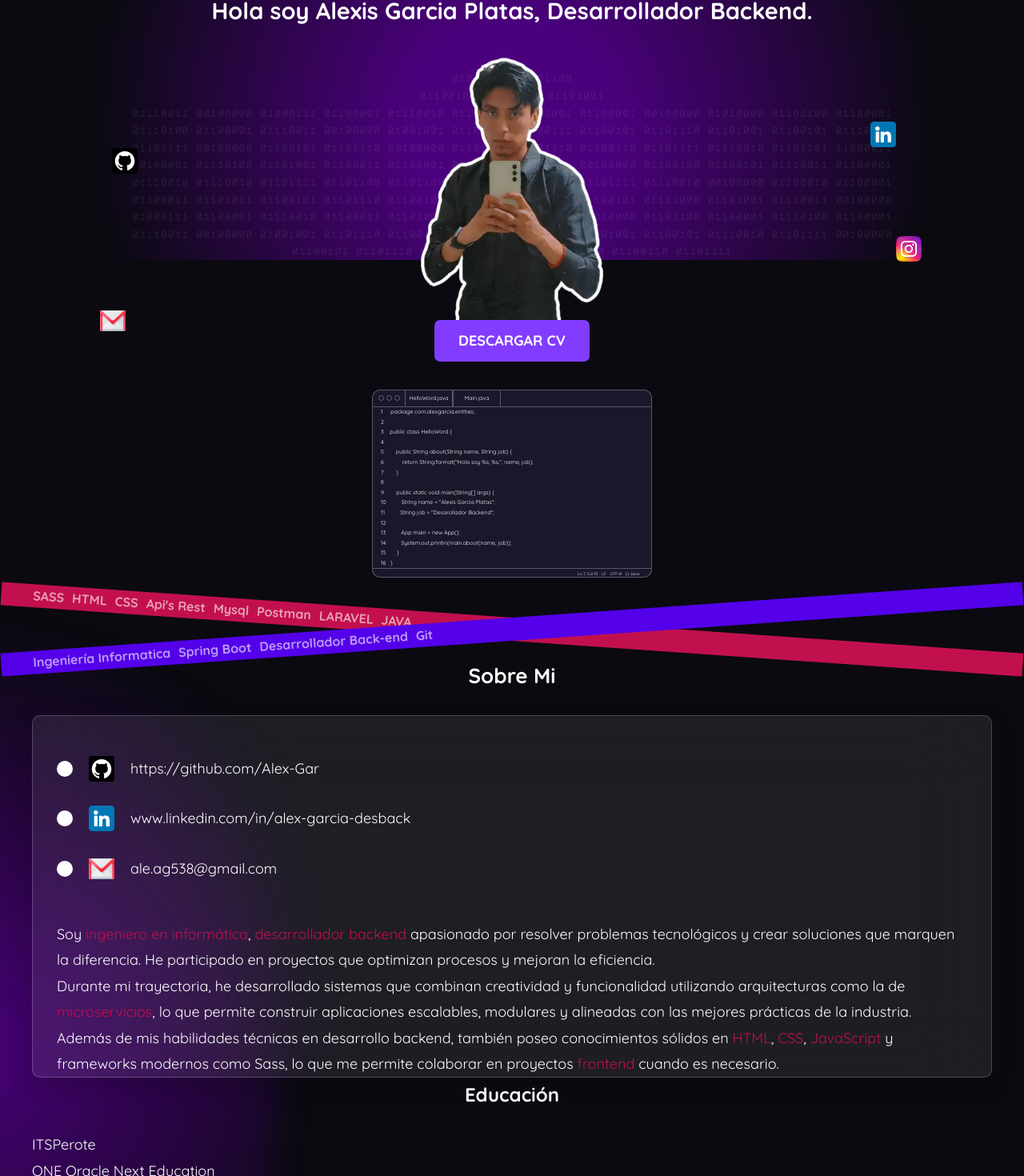
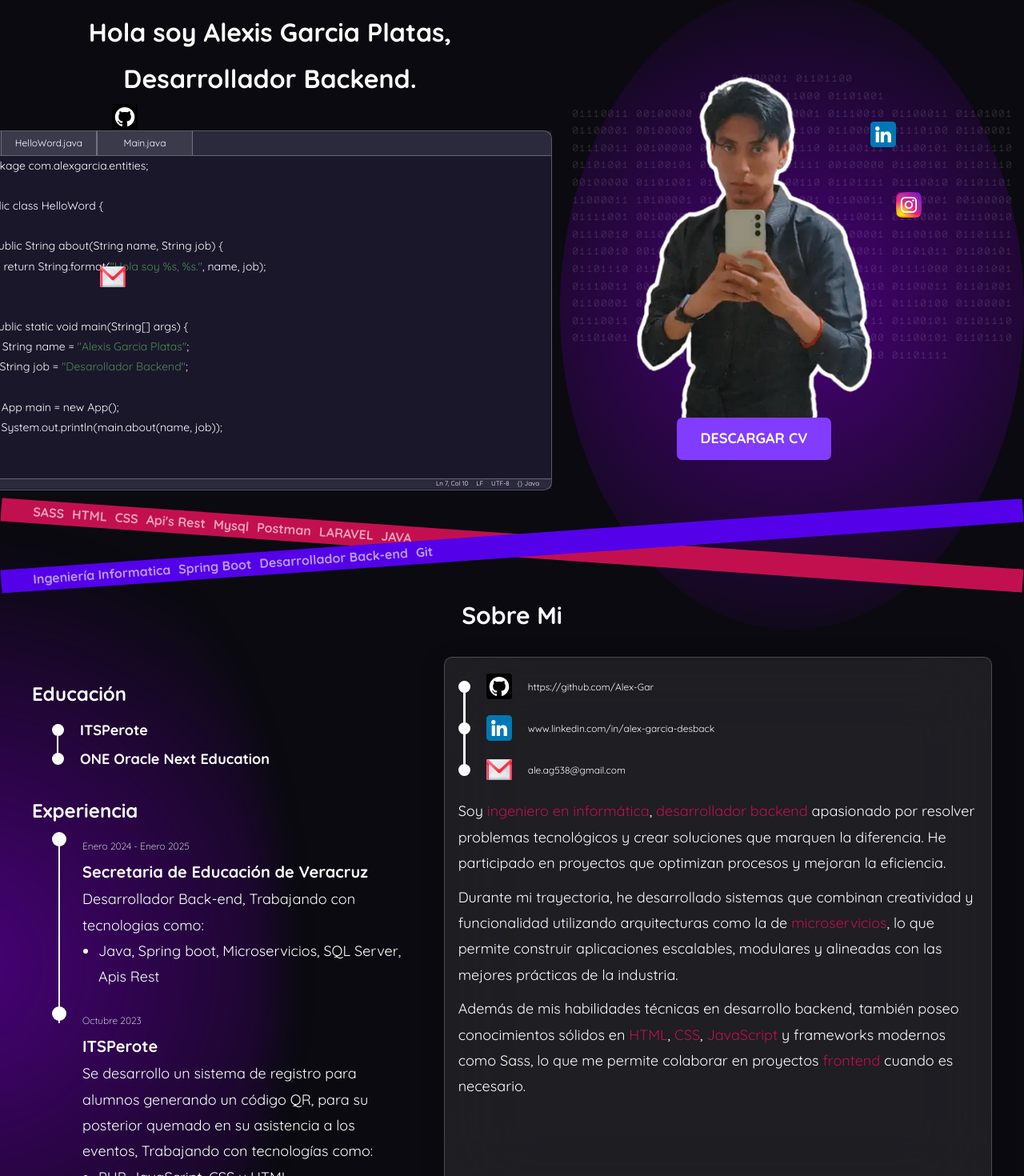
Before and after one commit to Alex-Gar/AXG-PORTAFOLIO-WEB, an Angular app: page / in a window 1280 px wide. Shown: the part 95-1565 px from the top of the page at 80% size. Built offline with nearby package versions, Linux system fonts and the light colour scheme.

Commit message:
Se empezo a crear las vista para dispositivos grnades

```diff
--- a/src/app/layouts/header/header.component.html
+++ b/src/app/layouts/header/header.component.html
@@ -66,7 +66,7 @@
                         '{' }}
                         <br>
                         6&nbsp;&nbsp;&nbsp;&nbsp;&nbsp;&nbsp;&nbsp;&nbsp;&nbsp;&nbsp;&nbsp;&nbsp;return
-                        String.format("Hola soy %s, %s.", name, job);
+                        String.format(<span class="cadenas">"Hola soy %s, %s."</span>, name, job);
                         <br>
                         7&nbsp;&nbsp;&nbsp;&nbsp;&nbsp;&nbsp;&nbsp;&nbsp;{{ '}' }}
                         <br>
@@ -75,11 +75,11 @@
                         9&nbsp;&nbsp;&nbsp;&nbsp;&nbsp;&nbsp;&nbsp;&nbsp;public static void main(String[] args) {{ '{'
                         }}
                         <br>
-                        10&nbsp;&nbsp;&nbsp;&nbsp;&nbsp;&nbsp;&nbsp;&nbsp;&nbsp;&nbsp;String name = "Alexis Garcia
-                        Platas";
+                        10&nbsp;&nbsp;&nbsp;&nbsp;&nbsp;&nbsp;&nbsp;&nbsp;&nbsp;&nbsp;String name = <span class="cadenas">"Alexis Garcia
+                        Platas"</span>;
                         <br>
-                        11&nbsp;&nbsp;&nbsp;&nbsp;&nbsp;&nbsp;&nbsp;&nbsp;&nbsp;&nbsp;String job = "Desarollador
-                        Backend";
+                        11&nbsp;&nbsp;&nbsp;&nbsp;&nbsp;&nbsp;&nbsp;&nbsp;&nbsp;&nbsp;String job = <span class="cadenas">"Desarollador
+                        Backend"</span>;
                         <br>
                         12
                         <br>
--- a/src/app/layouts/header/header.component.scss
+++ b/src/app/layouts/header/header.component.scss
@@ -1,22 +1,23 @@
 @use "base/variables" as v;
+@use "base/mixins" as mx;
 
 .gradiente {
   position: absolute;
-  width: 100%;
-  // height: 60rem;
-  background: radial-gradient(
-    circle,
-    rgb(74, 1, 123) 20%,
-    rgba(10, 10, 16, 1) 80%
-  );
-
+  // width: 100%;
+  background: radial-gradient(circle, rgba(74, 1, 123), transparent 90%);
+  @include mx.tablet_pequena {
+    // width: 50%;
+    border-radius: 50%;
+    height: 80rem;
+    left: 70rem;
+    // bottom: 20rem;
+  }
   p {
+    height: 53rem;
     overflow: hidden;
     padding-top: 10rem;
-    height: 85%;
-    width: 80%;
     color: transparent;
-    text-shadow: 0 0 1px rgba(255, 255, 255, 0.2);
+    text-shadow: 0 0 1px rgba(255, 255, 255, 0.3);
     font-size: 1.2rem;
     text-align: center;
     font-family: v.$binario;
@@ -25,12 +26,33 @@
 
 .header {
   position: relative;
+  @include mx.tablet_pequena {
+    height: 85vh;
+  }
+
   &__info {
+    @include mx.tablet_pequena {
+      @include mx.grid(2, 1rem);
+    }
+
+    &--title {
+      @include mx.tablet_pequena {
+        grid-row: 1/2;
+      }
+    }
     &--img {
       display: flex;
       flex-direction: column;
       margin: 0 auto;
       width: 35rem;
+
+      @include mx.tablet_pequena {
+        margin: 10rem auto;
+        // height: 80rem;
+        width: 45rem;
+        grid-row: 1/5;
+        grid-column: 2/3;
+      }
 
       .gmail {
         position: absolute;
@@ -66,40 +88,61 @@
       margin: 5rem auto;
       border: 1px solid rgba(255, 255, 255, 0.279);
 
+      @include mx.tablet_pequena {
+        width: 75rem;
+        height: 45rem;
+        margin: 0 -10rem;
+      }
+
       .terminal__header {
         display: flex;
         border-bottom: 1px solid rgba(255, 255, 255, 0.279);
+        background-color: rgba(240, 248, 255, 0.08);
         p {
           font-size: 0.5rem;
-          // &:last-of-type {
-          //   margin-right: 1.5rem;
-          // }
         }
         &--pestana {
           display: flex;
           gap: 0.3rem;
+          align-items: center;
           justify-content: center;
-          align-items: center;
+          @include mx.tablet_pequena {
+            width: 6rem;
+            margin: auto 0;
+          }
 
           .circulo {
             height: 0.7rem;
             width: 0.7rem;
             border-radius: 50%;
             border: 1px solid rgba(255, 255, 255, 0.279);
+
+            @include mx.tablet_pequena {
+              height: 1.1rem;
+              width: 1.1rem;
+            }
           }
           height: 2rem;
           width: 4rem;
         }
         &--pestana1 {
+          background-color: rgba(240, 248, 255, 0.08);
           height: 2rem;
           width: 6rem;
           display: flex;
           align-items: center;
           border-right: 1px solid rgba(255, 255, 255, 0.279);
           border-left: 1px solid rgba(255, 255, 255, 0.279);
+          @include mx.tablet_pequena {
+            height: 3rem;
+            width: 12rem;
+          }
           p {
             font-size: 0.7rem;
             margin: 0 auto;
+            @include mx.tablet_pequena {
+              font-size: 1.2rem;
+            }
           }
         }
       }
@@ -108,18 +151,33 @@
         padding: 0 1rem;
         p {
           font-size: 0.7rem;
+          @include mx.tablet_pequena {
+            font-size: 1.4rem;
+          }
+
+          .cadenas{
+            color: v.$codigo-cadenas;
+          }
         }
       }
 
       .terminal__footer {
+        background-color: rgba(240, 248, 255, 0.08);
         display: flex;
         gap: 0.5rem;
         justify-content: end;
         height: 1.3rem;
         align-items: center;
         border-top: 1px solid rgba(255, 255, 255, 0.279);
+        @include mx.tablet_pequena {
+          gap: 1rem;
+        }
         p {
           font-size: 0.5rem;
+          @include mx.tablet_pequena {
+            font-size: 0.8rem;
+          }
+
           &:last-of-type {
             margin-right: 1.5rem;
           }
--- a/src/app/layouts/header/nav/nav.component.scss
+++ b/src/app/layouts/header/nav/nav.component.scss
@@ -120,7 +120,7 @@
 
   &-link {
     a {
-      color: v.$morado;
+      color: v.$blanco;
       &:hover {
         border-bottom: 0.5rem v.$morado solid;
       }
--- a/src/app/layouts/sobre-mi/sobre-mi.component.html
+++ b/src/app/layouts/sobre-mi/sobre-mi.component.html
@@ -1,13 +1,14 @@
 <div class="">
-    <section class="sobreMi">
-        <div class="contenedor">
+    <section class="contenedor__sobreMi">
         <h2>Sobre Mi</h2>
+
+        <div class="contenedor sobreMi">
 
             <div class="sobreMi__info">
                 <div class="contenedor">
                     <div class="sobreMi__info--redes">
                         <a class="alinear-redes" href="https://github.com/Alex-Gar">
-                            <div class="circulo"></div>
+                            <div class="circulo barra"></div>
                             <img src="assets/img/github.png" alt="Logo GutHub">
                             <p>https://github.com/Alex-Gar</p>
                         </a>
@@ -52,47 +53,57 @@
                 </div>
             </div>
 
+            <div class="">
                 <section class="educacion">
                     <h3>Educación</h3>
 
                     <div class="educacion--lista">
-                    <div class="circulo"></div>
+                        <div class="elementos">
+                            <div class="circulo barra"></div>
                             <p>ITSPerote</p>
+                        </div>
+                        <div class="elementos">
                             <div class="circulo"></div>
                             <p>ONE Oracle Next Education</p>
+                        </div>
                     </div>
                 </section>
 
                 <section class="experiencia">
                     <h3>Experiencia</h3>
 
-                <div class="educacion--lista">
+                    <div class="experiencia--lista">
+                        <div class="lugar">
+                            <div class="circulo barra"></div>
                             <div class="">
-                        <div class="circulo"></div>
                                 <p><span class="fecha">Enero 2024 - Enero 2025</span></p>
                                 <p><span class="titulo">Secretaria de Educación de Veracruz</span></p>
                                 <p><span class="texto">Desarrollador Back-end, Trabajando con tecnologias como:
-                                <li>
-                                    <ul>Java, Spring boot, Microservicios, SQL Server, Apis Rest</ul>
-                                </li>
+                                        <ul>
+                                            <li>Java, Spring boot, Microservicios, SQL Server, Apis Rest</li>
+                                        </ul>
                                     </span>
                                 </p>
                             </div>
+                        </div>
+                        <div class="lugar">
+                            <div class="circulo"></div>
                             <div class="">
-                        <div class="circulo"></div>
                                 <p><span class="fecha">Octubre 2023</span></p>
                                 <p><span class="titulo">ITSPerote</span></p>
                                 <p><span class="texto">Se desarrollo un sistema de registro para alumnos generando
                                         un código QR, para su posterior quemado en su asistencia a los eventos,
                                         Trabajando con tecnologías como:
-                                <li>
-                                    <ul>PHP, JavaScript, CSS y HTML </ul>
-                                </li>
+                                        <ul>
+                                            <li>PHP, JavaScript, CSS y HTML </li>
+                                        </ul>
                                     </span>
                                 </p>
                             </div>
                         </div>
+                    </div>
                 </section>
+            </div>
         </div>
     </section>
     <div class="gradiente"></div>
--- a/src/app/layouts/sobre-mi/sobre-mi.component.scss
+++ b/src/app/layouts/sobre-mi/sobre-mi.component.scss
@@ -1,4 +1,5 @@
 @use "base/variables" as v;
+@use "base/mixins" as mx;
 
 .gradiente {
   position: relative;
@@ -21,8 +22,15 @@
   }
 }
 
+.contenedor__sobreMi {
+  position: absolute;
+
   .sobreMi {
-  position: absolute;
+    @include mx.telefono-grande{
+    display: flex;
+    flex-direction: row-reverse;
+    gap: 4rem;
+    }
 
     .sobreMi__info {
       border-radius: 1rem;
@@ -31,25 +39,43 @@
       box-shadow: 0 8px 32px rgba(0, 0, 0, 0.2); /* Sombra */
       border: 1px solid rgba(255, 255, 255, 0.2); /* Borde semitransparente */
       &--redes {
-      margin: 5rem 0;
+        margin: 2rem 0;
 
         .alinear-redes {
           display: flex;
           gap: 2rem;
           align-items: center;
-        margin: 3rem 0;
+          margin: 2rem 0;
 
           .circulo {
             background-color: v.$blanco;
-          height: 2rem;
-          width: 2rem;
+            height: 1.5rem;
+            width: 1.5rem;
+            transform: rotate(0deg);
             border-radius: 50%;
+            position: relative;
+          }
+
+          .barra {
+            &::before {
+              position: absolute;
+              content: "";
+              background-color: v.$blanco;
+              height: 11rem;
+              width: 0.3rem;
+              left: 0.6rem;
+            }
+          }
+
+          p {
+            font-size: 1.2rem;
           }
         }
       }
 
       &--texto {
         p {
+          margin: 1rem 0;
           span {
             color: v.$rosa-secundario;
           }
@@ -57,3 +83,90 @@
       }
     }
   }
+}
+
+h3 {
+  text-align: start;
+  margin: 2.5rem 0 0.5rem 0rem;
+}
+
+.educacion {
+  &--lista {
+    margin-left: 2.5rem;
+    .elementos {
+      display: flex;
+      gap: 2rem;
+      align-items: center;
+
+      p {
+        font-weight: v.$bold;
+        line-height: 2;
+      }
+    }
+    .circulo {
+      background-color: v.$blanco;
+      height: 1.5rem;
+      width: 1.5rem;
+      transform: rotate(0deg);
+      border-radius: 50%;
+      position: relative;
+    }
+
+    .barra {
+      &::before {
+        position: absolute;
+        content: "";
+        background-color: v.$blanco;
+        height: 4.5rem;
+        width: 0.2rem;
+        left: 0.6rem;
+      }
+    }
+  }
+}
+.experiencia {
+  &--lista {
+    margin-left: 2.5rem;
+    .lugar {
+      display: flex;
+      margin-bottom: 2rem;
+      gap: 2rem;
+
+      .fecha {
+        font-weight: v.$light;
+        font-size: 1.2rem;
+      }
+      .titulo {
+        font-weight: v.$bold;
+        font-size: 2rem;
+      }
+      .texto {
+        li {
+          margin-left: 2rem;
+        }
+      }
+    }
+  }
+
+  .circulo {
+    background-color: v.$blanco;
+    height: 1.5rem;
+    width: 1.5rem;
+    max-width: 10rem;
+    transform: rotate(0deg);
+    border-radius: 50%;
+    padding: 0.9rem;
+    position: relative;
+  }
+
+  .barra {
+    &::before {
+      position: absolute;
+      content: "";
+      background-color: v.$blanco;
+      height: 23rem;
+      width: 0.2rem;
+      left: 0.75rem;
+    }
+  }
+}
--- a/src/app/layouts/tecnologias/tecnologias.component.html
+++ b/src/app/layouts/tecnologias/tecnologias.component.html
@@ -1,5 +1,5 @@
 <div class="skills">
-    <div class="contenedor">
+    <div class="contenedor tec">
         <div class="tecnologias--backend">
             <h3>Backend</h3>
 
@@ -75,7 +75,7 @@
                 </div>
             </div>
         </div>
-        <div class="separador__tecnologias--frontend">
+        <div class="tecnologias--frontend">
             <h3>Frontend</h3>
 
             <div class="tecnologias">
--- a/src/app/shared/components/separador-tecnologias/separador-tecnologias.component.scss
+++ b/src/app/shared/components/separador-tecnologias/separador-tecnologias.component.scss
@@ -1,7 +1,7 @@
 @use "base/variables" as v;
 
 .separador__tecnologias {
-  margin: 2rem 0;
+  margin-top: 2rem;
   background: rgb(194, 16, 78);
   background: linear-gradient(
     90deg,
--- a/src/styles/base/_tipografia.scss
+++ b/src/styles/base/_tipografia.scss
@@ -4,17 +4,16 @@ h1,
 h2,
 h3 {
   text-align: center;
-  margin: 0 0 2.5rem 0;
+  margin: 2.5rem 0;
   color: v.$blanco;
 }
 
 h1 {
-  font-size: clamp(2.4rem, 2.7vw, 2.9rem);
-
+  font-size: clamp(2.8rem, 3vw, 3.2rem);
 }
 
 h2 {
-  font-size: clamp(2.2rem, 2.4vw, 2.6rem);
+  font-size: clamp(2.6rem, 2.8vw, 3rem);
 }
 
 h3 {
--- a/src/styles/base/_variables.scss
+++ b/src/styles/base/_variables.scss
@@ -6,6 +6,8 @@ $rosa-secundario:#C2104E;
 $morado-bajo: #bf9dff;
 $morado-secundario:#5401EA;
 $negro: #000000;
+
+$codigo-cadenas: #4D8B53;
 
 //Fuentes
 $light: 300;
```
Also changed, not shown: src/app/layouts/tecnologias/tecnologias.component.scss (+13 -0 lines). Lines whose indentation alone changed are shown as unchanged.
